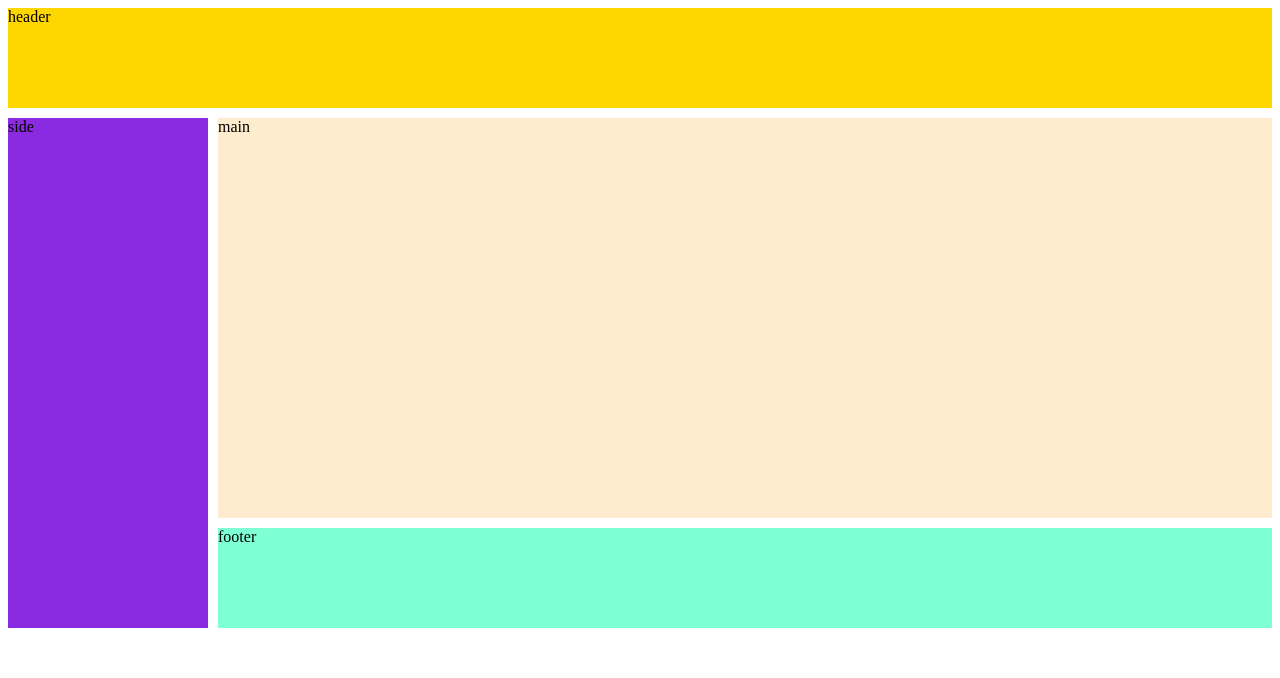
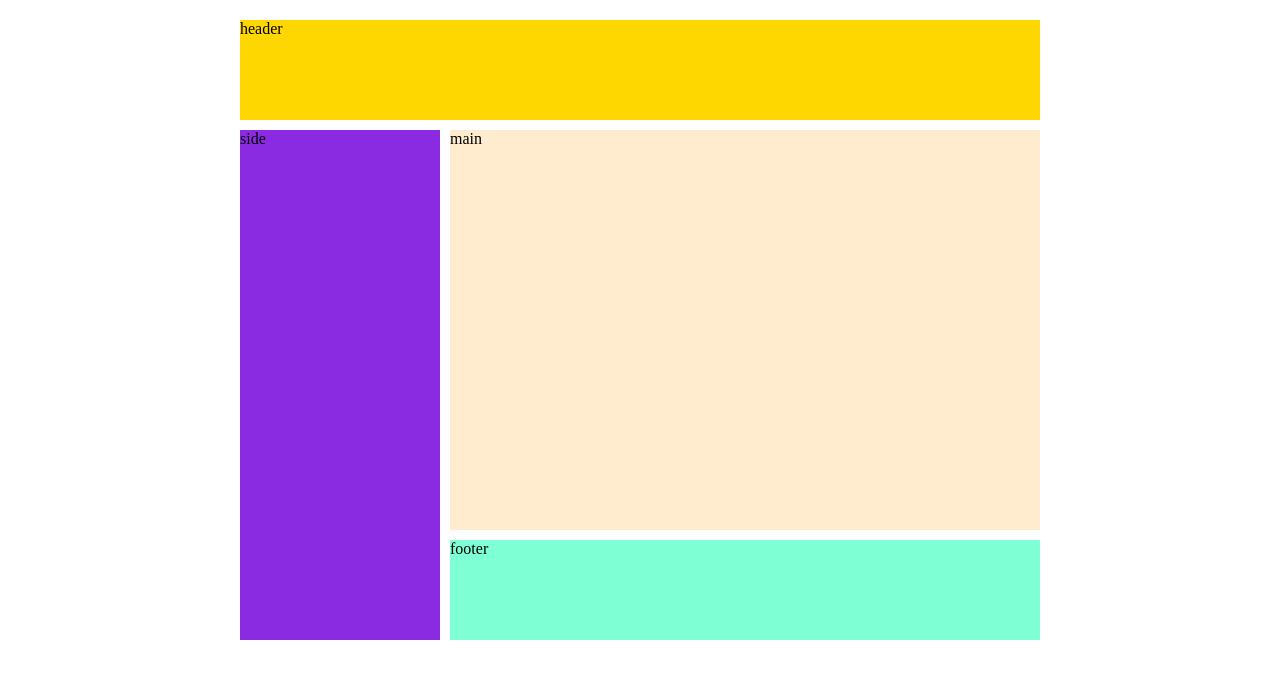
Before and after one commit to Fatimatabassum56/grid-layout, a plain HTML site: page grid4.html in a window 1280 px wide. Drawn offline with Linux system fonts and the light colour scheme.

Commit message:
Add files via upload

```diff
--- a/grid4.css
+++ b/grid4.css
@@ -1,6 +1,8 @@
 .container{
     display:grid;
     height:800px;
+    width:800px;
+    margin:20px auto;
     gap:10px;
     grid-template-columns: 200px 1fr;
     grid-template-rows:100px 400px 100px ;
```
